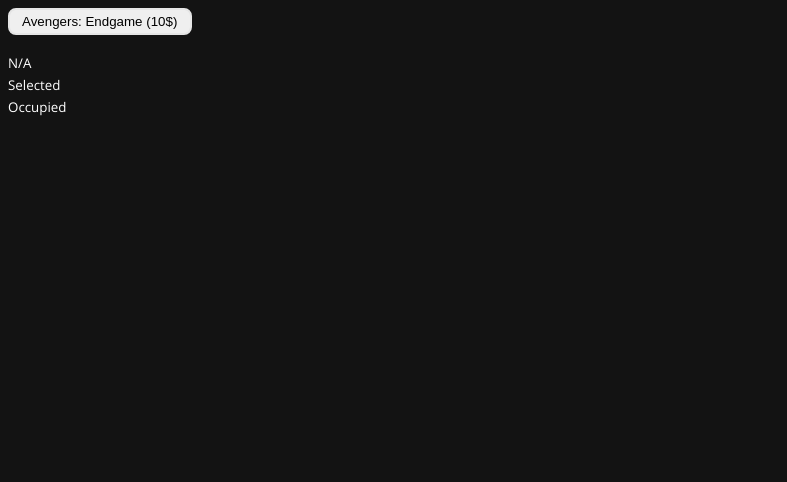
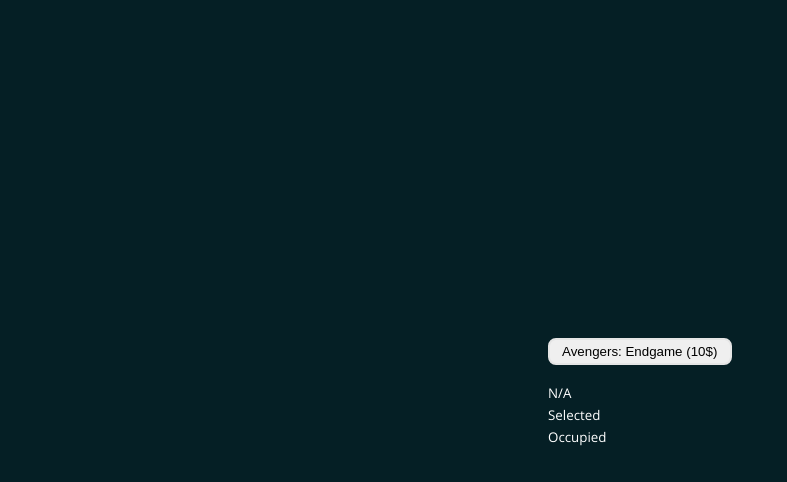
Before and after one commit to Marat-Akhalov/movie-ticket-booking, a website built with Parcel: page src/index.html in a window 1280 px wide. Shown: the whole page, without its empty margins (0-787 px from the left). Built offline with nearby package versions, Linux system fonts and the light colour scheme.

Commit message:
feat: add styles for body and container

```diff
--- a/src/assets/scss/abstract/_vars.scss
+++ b/src/assets/scss/abstract/_vars.scss
@@ -4,11 +4,13 @@
 
   // base
   --content-width: 1230px;
-  --container-offset: 15px
+  --container-offset: 15px;
   --container-width: calc(var(--content-width) + (var(--container-offset) * 2));
 
   // colors
   --clr-light: #fff;
   --clr-dark: #000;
-  --clr-bg: #131313;
+  --clr-primary: #0a9ca1;
+  --clr-primary-dark: #0e5162;
+  --clr-bg: #051f25;
 }
--- a/src/assets/scss/base/_base.scss
+++ b/src/assets/scss/base/_base.scss
@@ -33,3 +33,18 @@
   clip: rect(0 0 0 0);
   overflow: hidden;
 }
+
+.page__body {
+  display: flex;
+  align-items: center;
+  justify-content: center;
+  margin: 0;
+  padding: 0;
+  min-height: 100vh;
+}
+
+.container {
+  margin: 0 auto;
+  padding: 0 var(--container-offset);
+  max-width: var(--container-width);
+}
```
